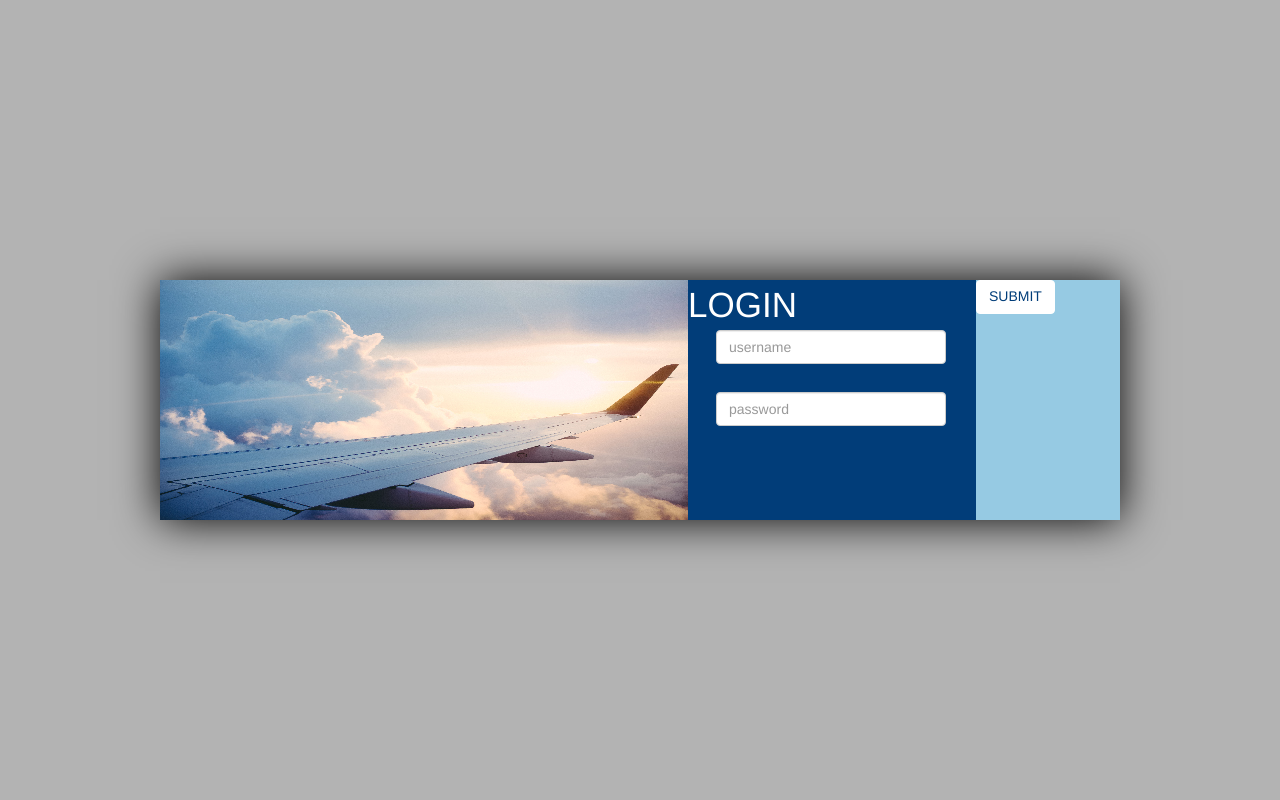
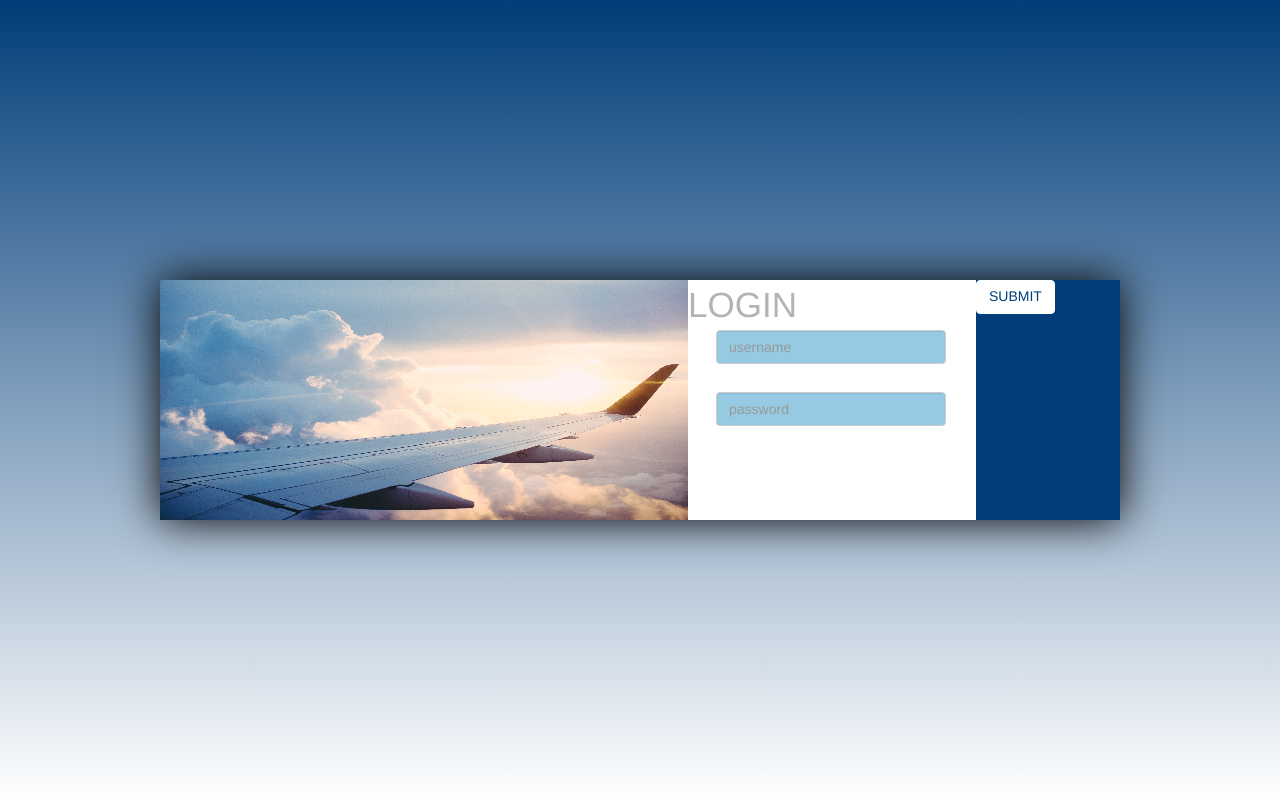
Before and after one commit to aheitzen/sass_basic_tutorial, a website: page index.html in a window 1280 px wide. Drawn offline with nearby package versions, Linux system fonts and the light colour scheme.

Commit message:
added background gradient

```diff
--- a/startsass/sass/base/_variables.scss
+++ b/startsass/sass/base/_variables.scss
@@ -1,4 +1,5 @@
 $primary-color: #ffffff;
+$accent-color: #b3b3b3; //dark grey
 $dark-blue: #013D79;
 $middle-blue: #029CCC;
 $light-blue: #96CAE3;
--- a/startsass/sass/components/_sections.scss
+++ b/startsass/sass/components/_sections.scss
@@ -1,21 +1,22 @@
 //login page
-
 html,
 body {
-	background-color: #b3b3b3;
+	// background-color: #b3b3b3; grey standard color
 	height: 100%;
 	width: 100%;
-
+	//add this gradient code to a mixin
+	background: $primary-color; /* For browsers that do not support gradients */
+    background: -webkit-linear-gradient($dark-blue, $primary-color); /* For Safari 5.1 to 6.0 */
+    background: -o-linear-gradient($dark-blue, $primary-color); /* For Opera 11.1 to 12.0 */
+    background: -moz-linear-gradient($dark-blue, $primary-color); /* For Firefox 3.6 to 15 */
+    background: linear-gradient($dark-blue, $primary-color); /* Standard syntax */
 	#login_container {
-		// background-color: #ffffff;
-		// margin: 0 auto;
 		margin: auto;
   		position: absolute;
   		top: 0; left: 0; bottom: 0; right: 0;
 		box-shadow: 0 0 3em #000000; //maybe play around with this more
 		height: 30%;
 		width: 75%;
-
 		img {
 			height: 100%;
 			width: 55%;
@@ -23,31 +24,29 @@ body {
 			image-rendering: crisp-edges;
   			image-rendering: pixelated;
   			background-size: cover;
-
-
-		}
+  		}
 		#submit_container {
-			background-color: $light-blue;
+			background-color: $dark-blue;
 			height: 100%;
 			width: 15%;
 			float: right;
 		}
 		#login {
-			background-color: $dark-blue;
+			background-color: $primary-color;
 			height: 100%;
 			width: 30%;
 			float: right;
 			input.form-control {
 				width: 80%;
 				margin:0 2em 2em 2em;
+				background-color: $light-blue;
 			}
 		}
-
 	}
 }
 
 p {
-	color: $primary-color;
+	color: $accent-color;
 	font-size: 2.5em;
 	margin: 0;
 }
```
Also changed, not shown: index.html (+0 -3 lines), startsass/css/main.css, startsass/sass/base/_mixins.scss (line endings or trailing spaces), 1 other file.
